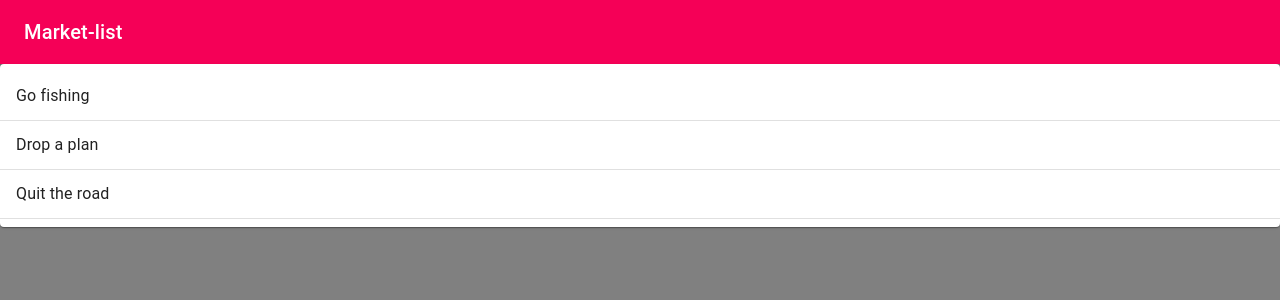
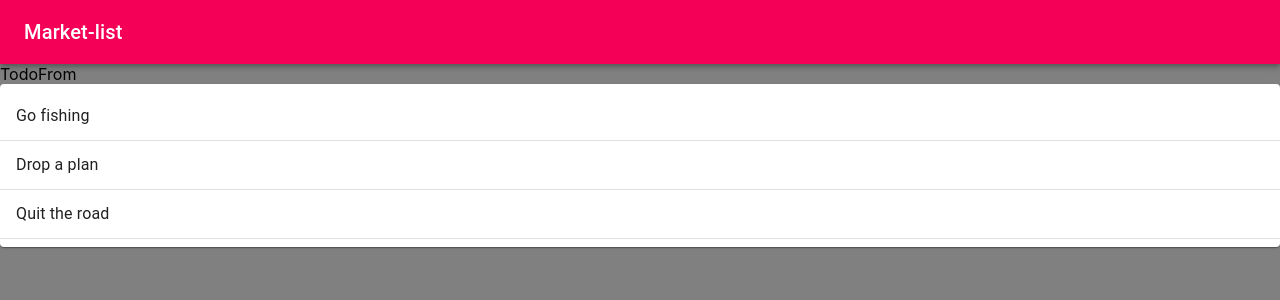
Before and after one commit to upluke/Shopping-list, a React (Create React App) app: page / in a window 1280 px wide. Shown: the top 300 px of the page. Built offline with nearby package versions, Linux system fonts and the light colour scheme.

Commit message:
todoForm

```diff
--- a/src/TodoApp.js
+++ b/src/TodoApp.js
@@ -4,7 +4,7 @@ import AppBar from "@material-ui/core/AppBar";
 import Toolbar from "@material-ui/core/Toolbar";
 import Typography from "@material-ui/core/Typography";
 import TodoList from "./TodoList";
-
+import TodoFrom from "./TodoFrom";
 const useStyles = makeStyles((theme) => ({
   root: {
     flexGrow: 1,
@@ -39,6 +39,7 @@ export default function TodoApp() {
           </Typography>
         </Toolbar>
       </AppBar>
+      <TodoFrom />
       <TodoList todos={todos} />
     </div>
   );
--- /dev/null
+++ b/src/TodoFrom.js
@@ -0,0 +1,4 @@
+import React from "react";
+export default function TodoFrom() {
+  return <div>TodoFrom</div>;
+}
```
